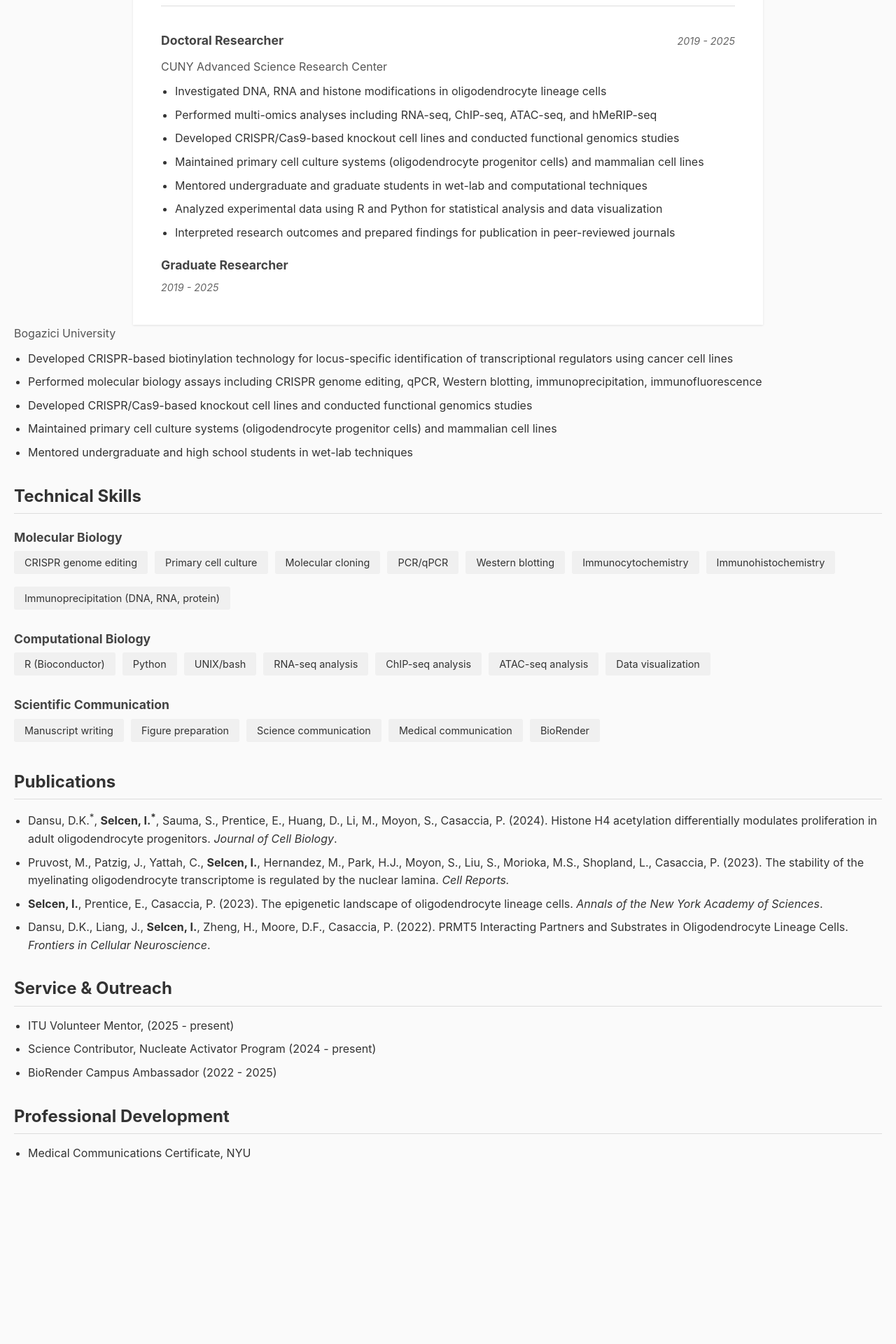
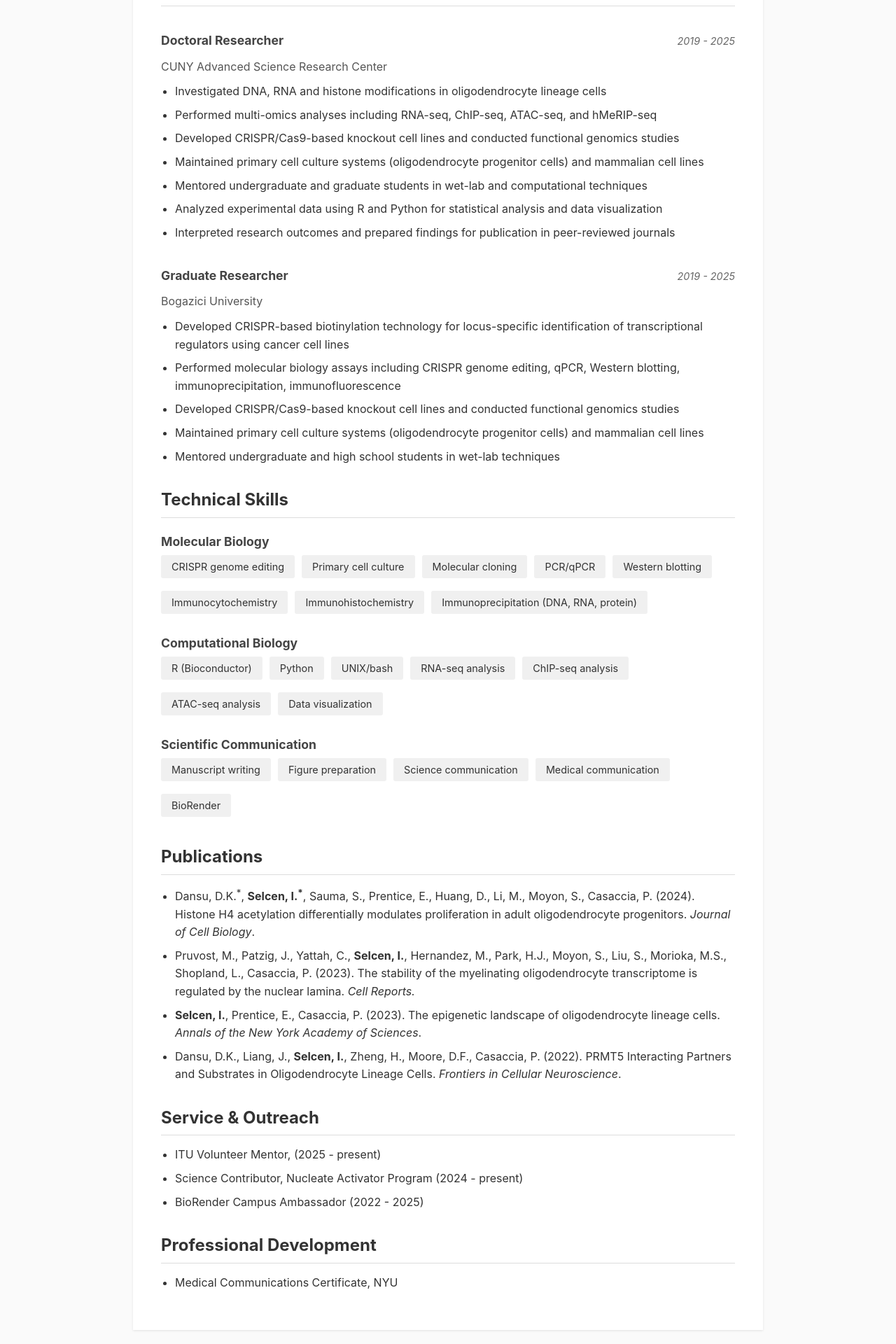
Before and after one commit to ipekselcen/ipekselcen.github.io, a Jekyll site: the page cv.html, which Jekyll copies as it is, in a window 1280 px wide. Shown: the part 959-2879 px from the top of the page at 70% size. Built offline with Jekyll 4.4.1, drawn with Linux system fonts in a browser that asks for light colours; before the commit the page ends 2655 px from its top, so only the background shows below that.

Commit message:
Update cv.html

```diff
--- a/cv.html
+++ b/cv.html
@@ -183,6 +183,8 @@
                 <li>Analyzed experimental data using R and Python for statistical analysis and data visualization</li>
                 <li>Interpreted research outcomes and prepared findings for publication in peer-reviewed journals</li>
             </ul>
+
+            <div class="job-header">
                 <h3>Graduate Researcher</h3>
                 <span class="date">2019 - 2025</span>
             </div>
```
